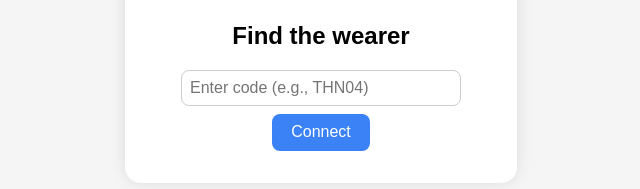
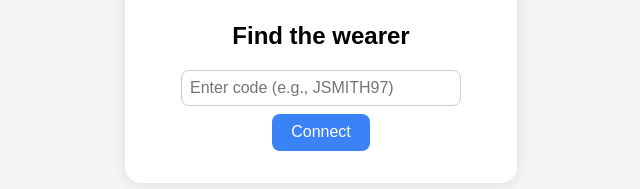
Before and after one commit to tomhnichols/threaded-site, a plain HTML site: page index.html in a window 1280 px wide. Shown: the part 393-582 px from the top of the page, 319-959 px from the left. Drawn offline with Linux system fonts and the light colour scheme.

Commit message:
Update index.html

```diff
--- a/index.html
+++ b/index.html
@@ -68,7 +68,7 @@
 
   <div class="card">
     <h2>Find the wearer</h2>
-    <input type="text" id="userCode" placeholder="Enter code (e.g., THN04)">
+    <input type="text" id="userCode" placeholder="Enter code (e.g., JSMITH97)">
     <button onclick="redirectToProfile()">Connect</button>
     <div class="links"></div>
   </div>
```
